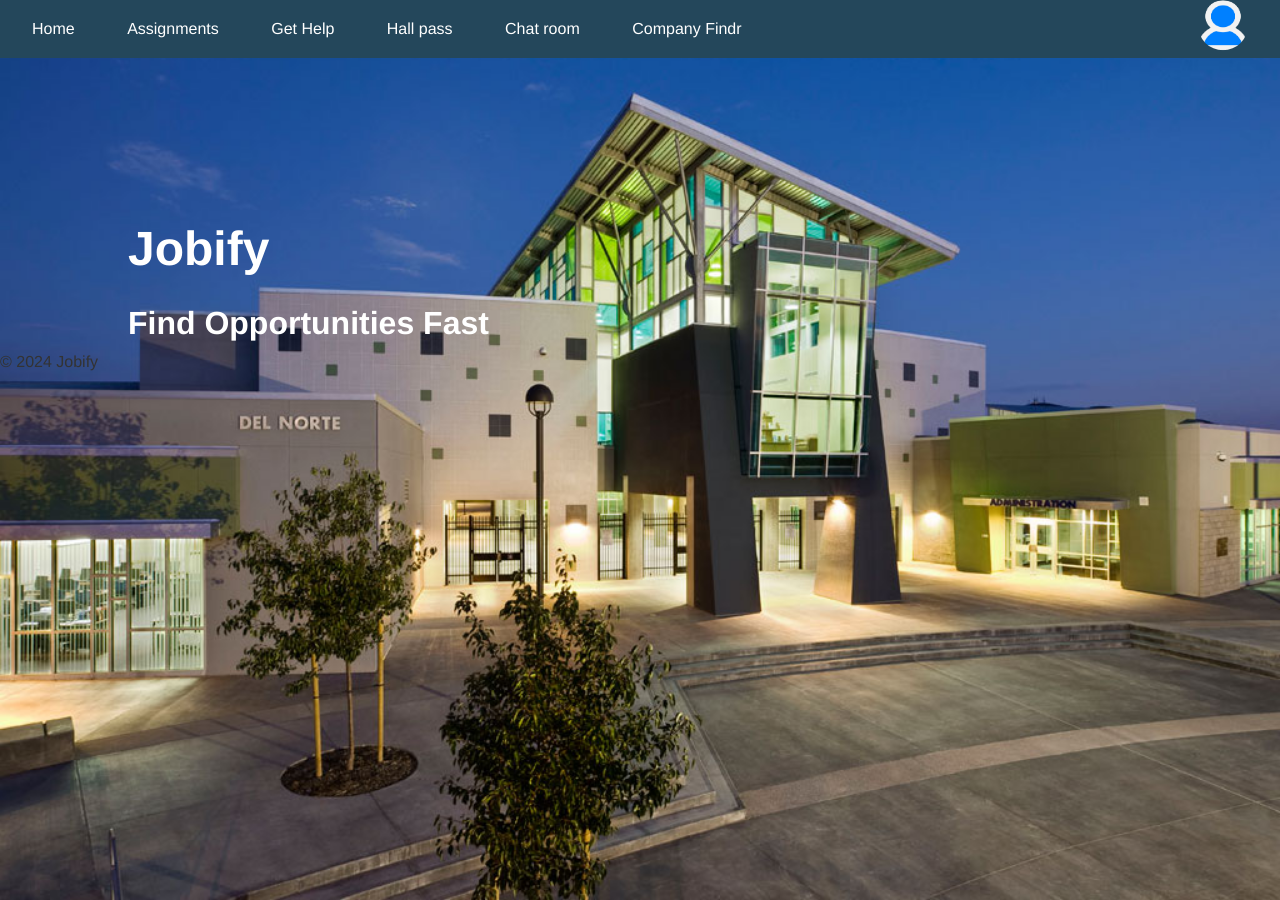
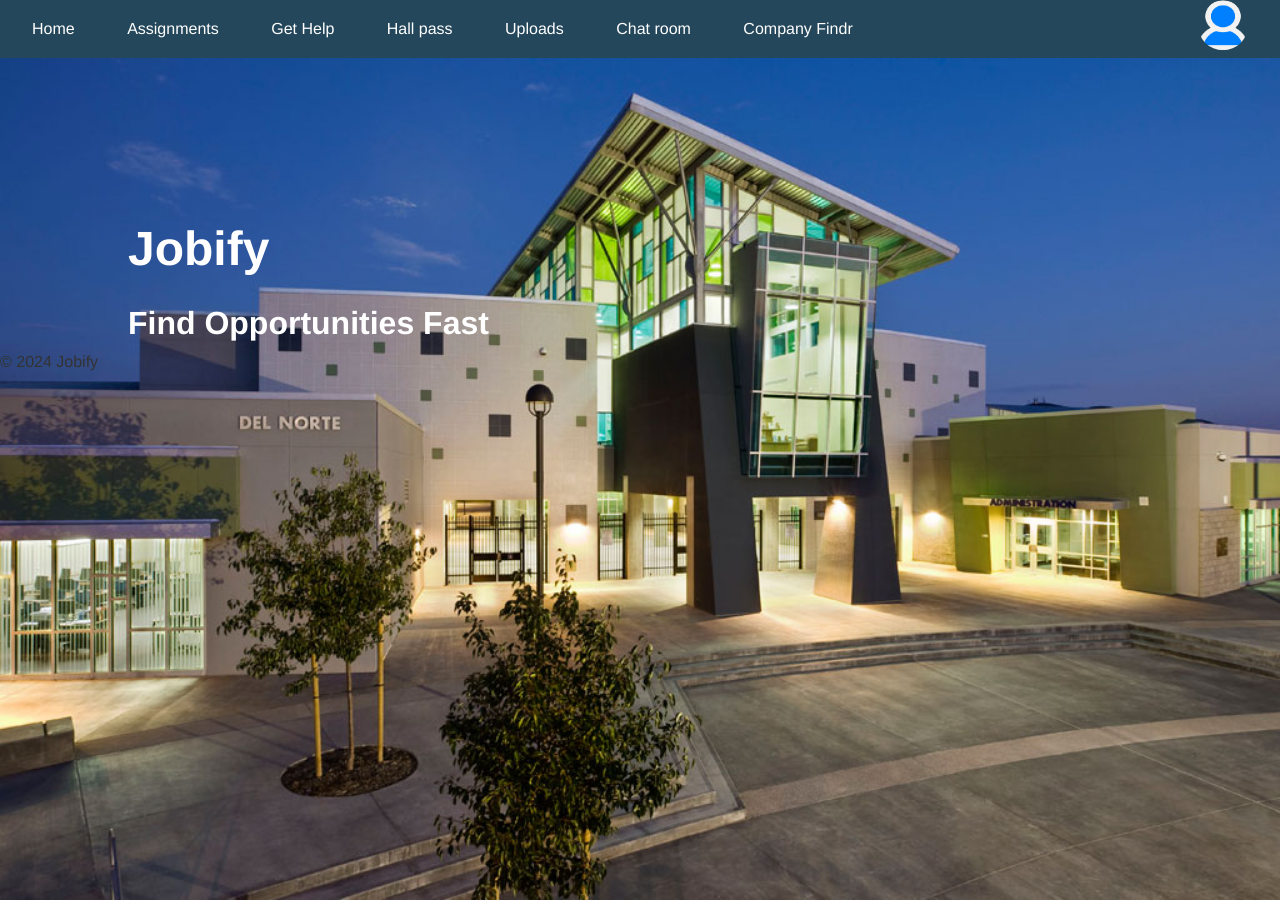
Before and after one commit to Men-In-Brown/Jobify, a Jekyll site: the page built from home.html, in a window 1280 px wide. Built offline with Jekyll 4.4.1, drawn with Linux system fonts in a browser that asks for light colours.

Commit message:
Added upload system to new format

```diff
--- a/_includes/header2.html
+++ b/_includes/header2.html
@@ -19,6 +19,13 @@
                 </ul>
             </li>
             <li><a href="#">Hall pass</a></li>
+            <li class="dropdown">
+                <a href="#">Uploads</a>
+                <ul class="dropdown-content">
+                    <li><a href="/Jobify/upload.html">Upload</a></li>
+                    <li><a href="/Jobify/viewer.html">View</a></li>
+                </ul>
+            </li>
             <li><a href="#">Chat room</a></li>
             <li><a href="/Jobify/companyfindr.html">Company Findr</a></li>
             <li class="profile-pic"><a href="#"><img src="profile.jpg" alt="Profile Picture"></a></li>
--- a/upload.md
+++ b/upload.html
@@ -1,15 +1,14 @@
 ---
-layout: page
-title: Assignment Upload
-permalink: /Upload
 ---
 
 <html lang="en">
 <head>
+    <link rel="stylesheet" type="text/css" href="general.css">
     <meta charset="UTF-8">
     <title>File Upload</title>
 </head>
 <body>
+    {% include header2.html %}
     <form id="uploadForm">
         <input type="text" id="uname" name="uname"><br>
         <input type="text" id="assignment" name="assignment">
--- a/viewer.md
+++ b/viewer.html
@@ -1,11 +1,9 @@
 ---
-layout: page
-title: Assignment viewer
-permalink: /Viewer
 ---
 
 <html lang="en">
 <head>
+    <link rel="stylesheet" type="text/css" href="general.css">
     <meta charset="UTF-8">
     <title>Assignment viewer</title>
     <script src="https://mozilla.github.io/pdf.js/build/pdf.js"></script>
@@ -14,6 +12,7 @@
     <script src="https://cdnjs.cloudflare.com/ajax/libs/pdf.js/2.9.359/pdf_viewer.min.js"></script>
 </head>
 <body>
+    {% include header2.html %}
     <h1>Uploaded Files</h1>
     <select id="fileDropdown">
         <option value="" disabled selected>Select File</option>
```
